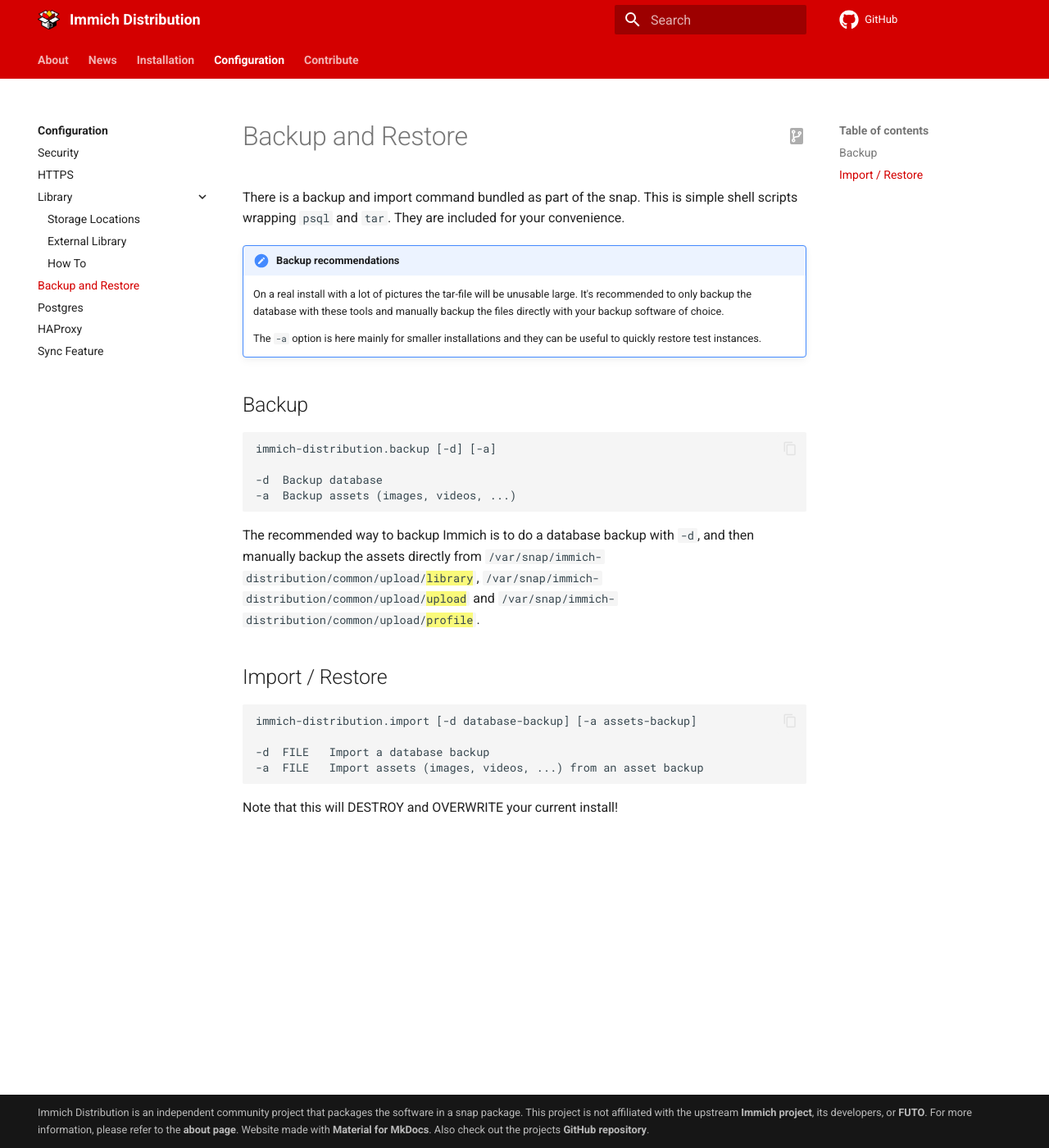
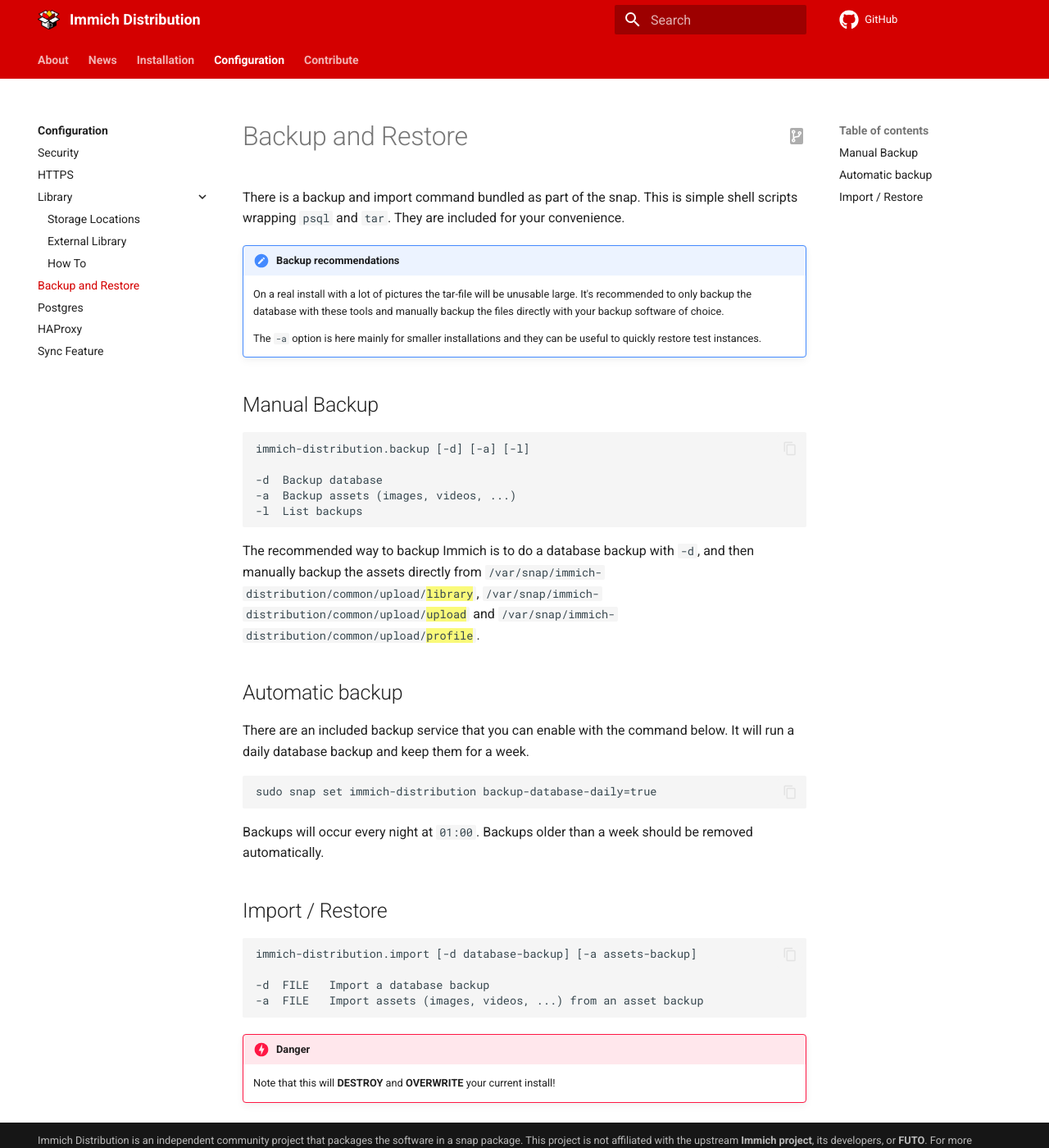
Before and after one commit to nsg/immich-distribution, an MkDocs documentation site: the page built from docs/docs/configuration/backup-restore.md, in a window 1280 px wide and 1400 px high. Shown: the whole window at 82% size. Built offline with MkDocs 1.6.1 and Material for MkDocs 9.7.7, drawn with Linux system fonts in a browser that asks for light colours; comment, search, counter and statistics services are not loaded.

Commit message:
Autoamtic backups, list backups and improvements

````diff
--- a/docs/docs/configuration/backup-restore.md
+++ b/docs/docs/configuration/backup-restore.md
@@ -8,16 +8,27 @@
 
     The `-a` option is here mainly for smaller installations and they can be useful to quickly restore test instances.
 
-## Backup
+## Manual Backup
 
 ```
-immich-distribution.backup [-d] [-a]
+immich-distribution.backup [-d] [-a] [-l]
 
 -d	Backup database
 -a	Backup assets (images, videos, ...)
+-l  List backups
 ```
 
 The recommended way to backup Immich is to do a database backup with `-d`, and then manually backup the assets directly from `/var/snap/immich-distribution/common/upload/{==library==}`, `/var/snap/immich-distribution/common/upload/{==upload==}` and `/var/snap/immich-distribution/common/upload/{==profile==}`.
+
+## Automatic backup
+
+There are an included backup service that you can enable with the command below. It will run a daily database backup and keep them for a week.
+
+```
+sudo snap set immich-distribution backup-database-daily=true
+```
+
+Backups will occur every night at `01:00`. Backups older than a week should be removed automatically.
 
 ## Import / Restore
 
@@ -28,4 +39,5 @@
 -a	FILE   Import assets (images, videos, ...) from an asset backup
 ```
 
-Note that this will DESTROY and OVERWRITE your current install!
+!!! danger
+    Note that this will **DESTROY** and **OVERWRITE** your current install!
````
Also changed, not shown: 5 other files.
